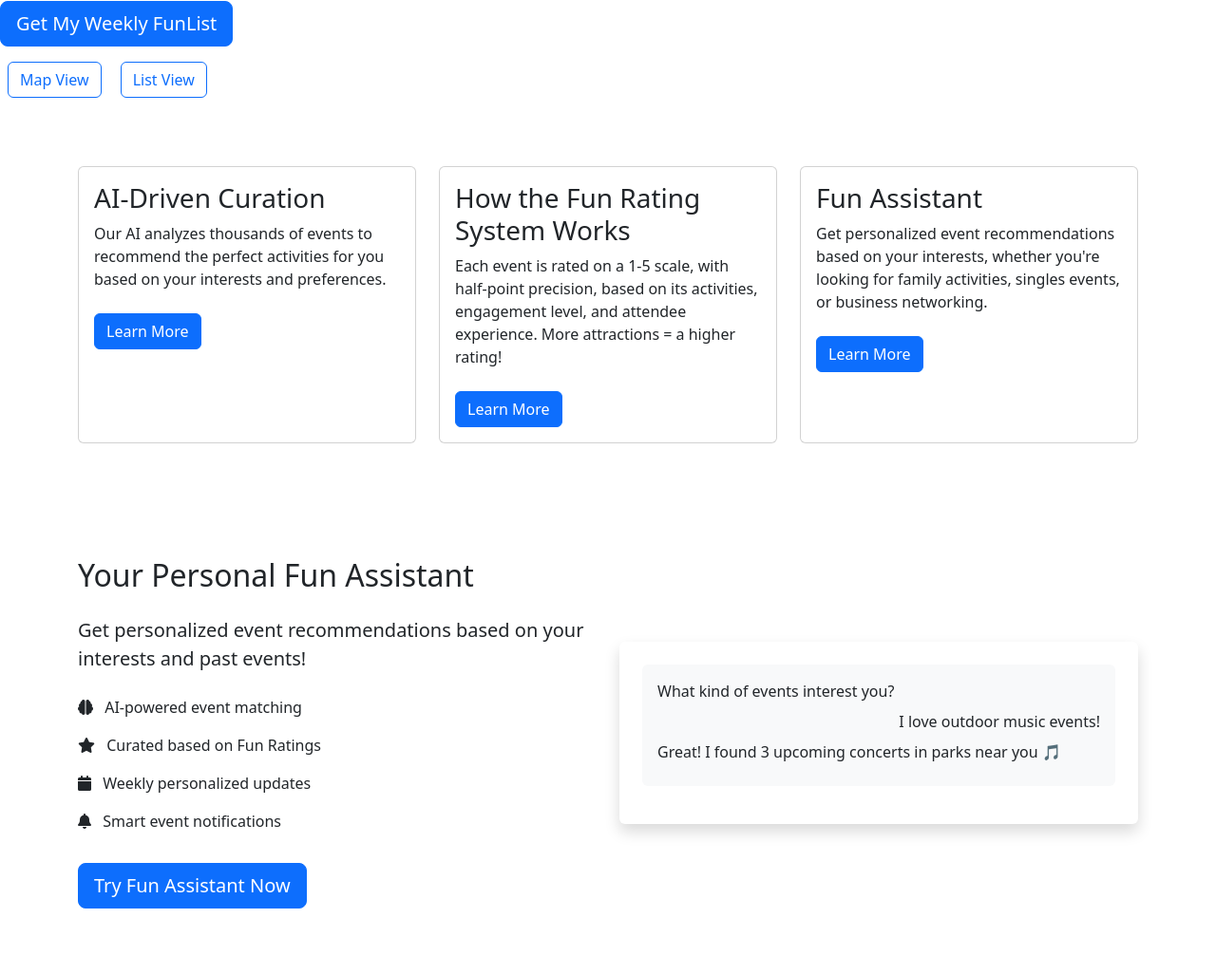
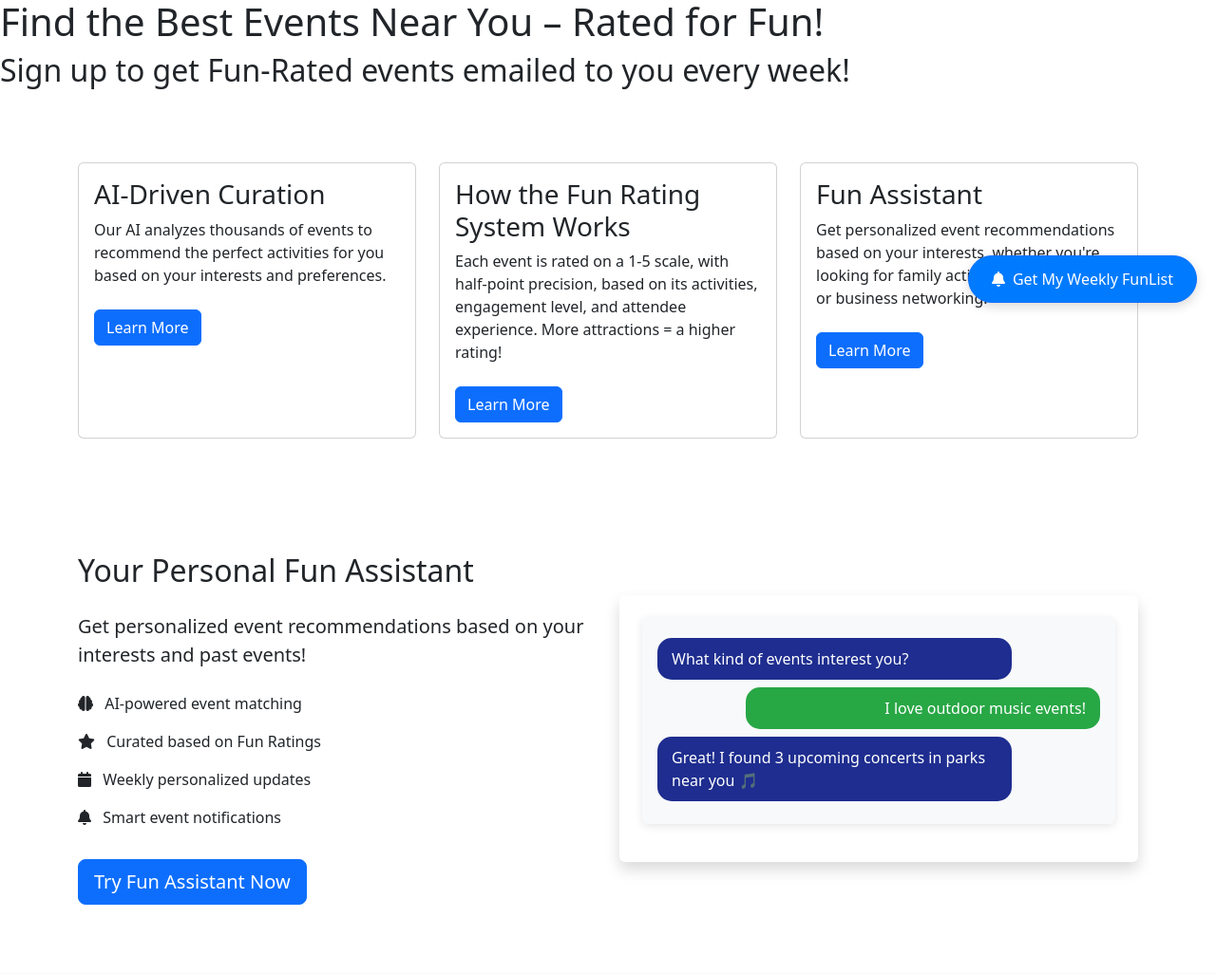
Before and after one commit to AMASPC-Org/funlist, a Flask app: page / in a window 1280 px wide. Shown: the part 461-1487 px from the top of the page at 95% size. Run offline with Flask 3, Linux system fonts and the light colour scheme; data that the repository does not hold is empty; some libraries are stand-ins or nearby versions.

Commit message:
Assistant checkpoint: Update design elements and fix styling issues
Assistant generated file changes:
- static/css/custom.css: Update hero section and chat interface styling
- templates/home.html: Update hero section and add floating CTA

---

User prompt:

Sure thing! Here's the updated summary for your developer:

1. Improve the overall design to match the previous version's structure and aesthetics.

2. Scale down the hero image, as it's currently too large, and you'll be replacing it.

3. Restore the colors in the chat conversation section as they were in the old version.

4. Center the star rating system, as it has shifted to the left in the new version.

5. Keep the "Get My Weekly FunList" button fixed in the bottom right corner while scrolling.

```diff
--- a/static/css/custom.css
+++ b/static/css/custom.css
@@ -94,6 +94,78 @@ body, html {
     box-shadow: 0px 4px 6px rgba(0, 0, 0, 0.2);
 }
 
+/* Hero Section */
+.hero-section {
+    position: relative;
+    max-height: 500px;
+    overflow: hidden;
+}
+
+.hero-image img {
+    max-height: 400px;
+    object-fit: cover;
+    width: 100%;
+}
+
+/* Chat Interface */
+.chat-interface {
+    border-radius: 12px;
+    box-shadow: 0 2px 10px rgba(0, 0, 0, 0.1);
+}
+
+.ai-message {
+    background-color: #1E2D8F;
+    color: white;
+    padding: 10px 15px;
+    border-radius: 15px;
+    margin: 5px 0;
+    max-width: 80%;
+}
+
+.user-message {
+    background-color: #28A745;
+    color: white;
+    padding: 10px 15px;
+    border-radius: 15px;
+    margin: 5px 0 5px auto;
+    max-width: 80%;
+}
+
+/* Fun Rating System */
+.fun-rating-scale {
+    text-align: center;
+    margin: 2rem auto;
+    max-width: 900px;
+}
+
+.rating-row {
+    display: flex;
+    justify-content: space-around;
+    align-items: center;
+    flex-wrap: wrap;
+}
+
+/* Fixed CTA Button */
+.floating-cta {
+    position: fixed;
+    bottom: 20px;
+    right: 20px;
+    z-index: 1000;
+}
+
+.floating-cta .btn {
+    background-color: #007bff;
+    color: white;
+    padding: 12px 24px;
+    border-radius: 25px;
+    box-shadow: 0 4px 12px rgba(0, 0, 0, 0.15);
+    transition: transform 0.2s;
+}
+
+.floating-cta .btn:hover {
+    transform: translateY(-2px);
+}
+
 /* Footer */
 .footer {
     background-color: #1E2D8F;
--- a/templates/home.html
+++ b/templates/home.html
@@ -10,14 +10,16 @@
         <h2>Sign up to get Fun-Rated events emailed to you every week!</h2>
         <div class="cta-group">
             <button class="btn btn-primary btn-lg primary-cta" data-bs-toggle="modal" data-bs-target="#emailSignupModal">
-                Get My Weekly FunList
+                Try Fun Assistant Now
             </button>
-            <div class="view-options mt-3">
-                <a href="{{ url_for('map') }}" class="btn btn-outline-primary mx-2">Map View</a>
-                <a href="{{ url_for('events') }}" class="btn btn-outline-primary mx-2">List View</a>
-            </div>
         </div>
     </div>
+</div>
+
+<div class="floating-cta">
+    <button class="btn btn-primary btn-lg" data-bs-toggle="modal" data-bs-target="#emailSignupModal">
+        <i class="fas fa-bell me-2"></i>Get My Weekly FunList
+    </button>
 </div>
 
 <div class="container my-5 py-4">
```
